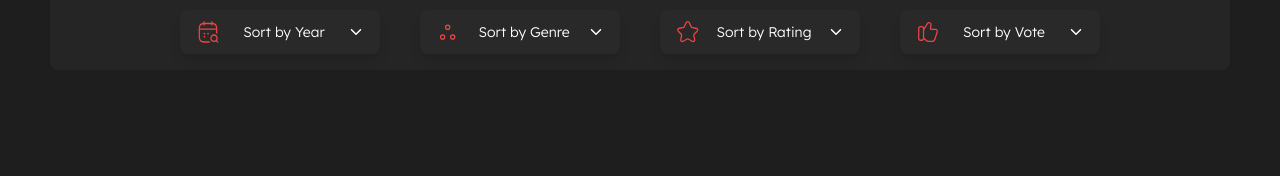
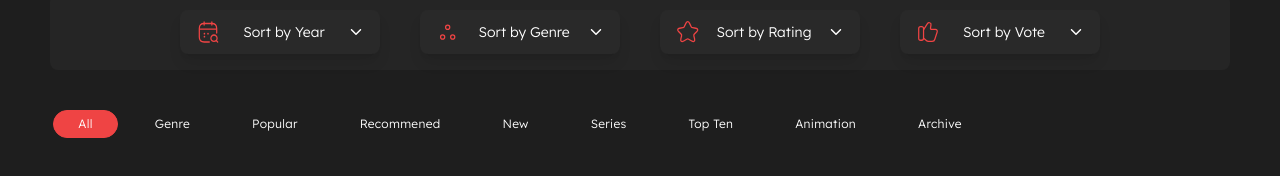
Before and after one commit to gitfname/strapi-movie-web-app-with-cool-design, a Next.js app: page / in a window 1280 px wide. Shown: the part 1268-1444 px from the top of the page. Built offline with nearby package versions, Linux system fonts and the light colour scheme.

Commit message:
FilterByGenreTag component added

```diff
--- /dev/null
+++ b/components/FilterByeGenreTag.jsx
@@ -0,0 +1,17 @@
+
+export default function FilterByeGenreTag({text, onClick, containerClass, active = false}) {
+    return (
+        <button
+            onClick={onClick}
+            className={
+                `rounded-[40px] cursor-pointer text-white hover:bg-red-500 border border-transparent
+                transition-colors duration-300 text-xs font-[Lexend] py-[5px] px-[24px] tracking-wide font-light
+                ${active ? "!border-red-500 !bg-red-500" : ""}`
+                + " " +
+                containerClass
+            }
+        >
+            {text}
+        </button>
+    )
+}
--- a/pages/index.js
+++ b/pages/index.js
@@ -1,12 +1,34 @@
 import ApplicationLayout from "@/components/ApplicationLayout"
 import CTA from "@/components/CTA"
+import FilterByeGenreTag from "@/components/FilterByeGenreTag"
 import FiltersWithDropDown from "@/components/FiltersWithDropDown"
 import GenreCard from "@/components/GenreCard"
 import StatusCard from "@/components/StatusCard"
 import { calendar_svg, clapperboard_svg } from "@/lib/svg"
 import Image from "next/image"
+import { useEffect, useId } from "react"
+import BScroll from "better-scroll"
 
 export default function HomePage() {
+  const filtersByeTypeId = useId()
+
+  useEffect(
+    () => {
+      const element = document.getElementById(filtersByeTypeId)
+      new BScroll(element, {
+        bounce: {
+          left: true,
+          right: true
+        },
+        scrollY: false,
+        scrollX: true,
+        bounceTime: 500
+      })
+    },
+    [filtersByeTypeId]
+  )
+
+
   return (
     <div className="pb-56">
 
@@ -208,6 +230,22 @@ export default function HomePage() {
 
       </div>
 
+
+      {/* filters bye genre */}
+      <div id={filtersByeTypeId} className="w-11/12 mx-auto overflow-hidden">
+        <div className="w-max flex items-center flex-nowrap mt-10 gap-x-3">
+          <FilterByeGenreTag text="All" active />
+          <FilterByeGenreTag text="Genre" />
+          <FilterByeGenreTag text="Popular" />
+          <FilterByeGenreTag text="Recommened" />
+          <FilterByeGenreTag text="New" />
+          <FilterByeGenreTag text="Series" />
+          <FilterByeGenreTag text="Top Ten" />
+          <FilterByeGenreTag text="Animation" />
+          <FilterByeGenreTag text="Archive" />
+        </div>
+      </div>
+
     </div>
   )
 }
```
